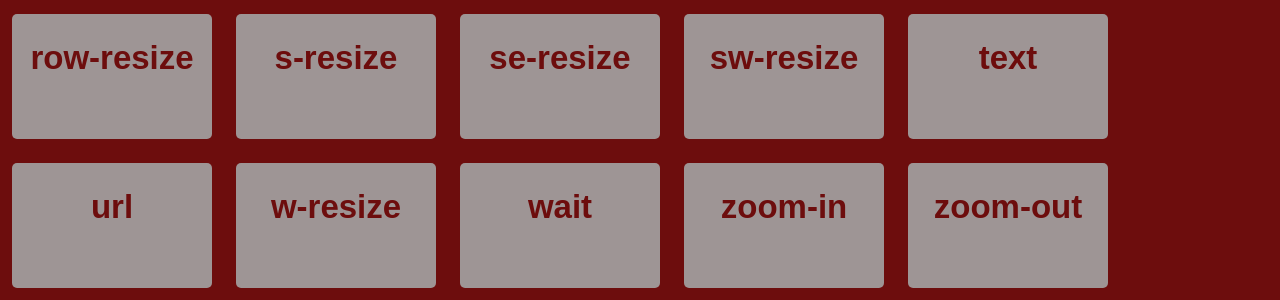
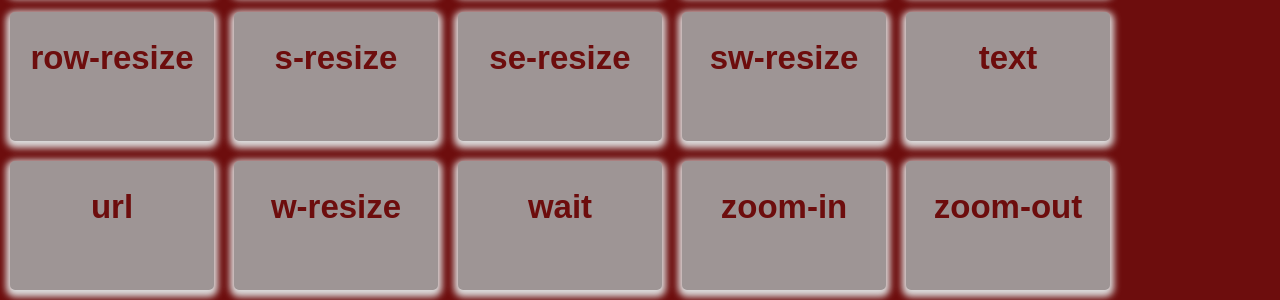
Before and after one commit to mhfaysal124/cursors_property, a plain HTML site: page index.html in a window 1280 px wide. Shown: the part 822-1122 px from the top of the page. Drawn offline with Linux system fonts and the light colour scheme.

Commit message:
Add files via upload

```diff
--- a/css/style.css
+++ b/css/style.css
@@ -12,11 +12,13 @@ h1{
 }
 .cursor{
     float: left;
-    margin: 12px;
+    margin: 10px;
     width: 200px;
     height: 100px;
     background-color: #9e9595;
     border-radius: 5px;
+    border: 2px solid #9e9595;
+    overflow: hidden;
 
     color: rgb(109 13 13);
     font-weight: bold;
@@ -24,6 +26,11 @@ h1{
     font-family: Arial, Helvetica, sans-serif;
     padding-top: 25px;
     font-size: 33px;
+    box-shadow: 0px 3px 7px 4px gainsboro;
+}
+.cursor:hover{
+    background-color: green;
+    color: white;
 }
 .alias {
     cursor: alias;
```
